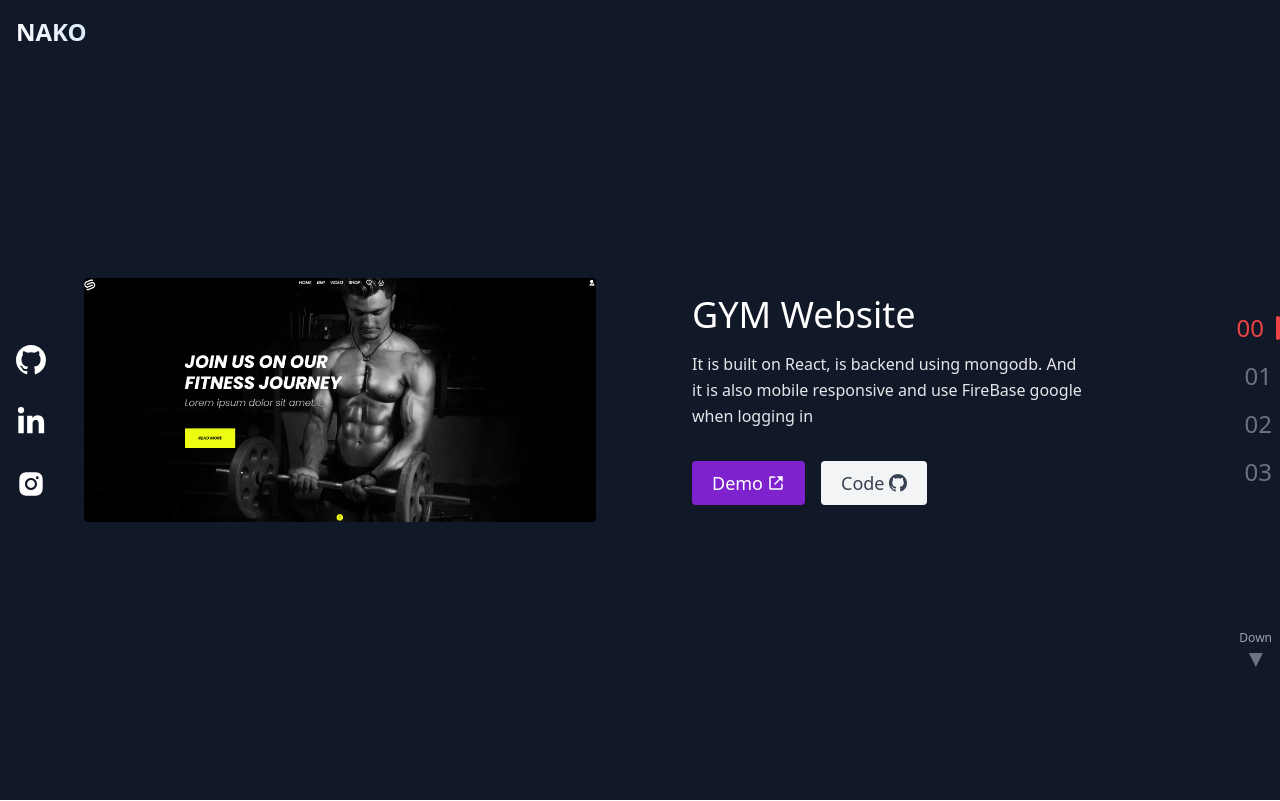
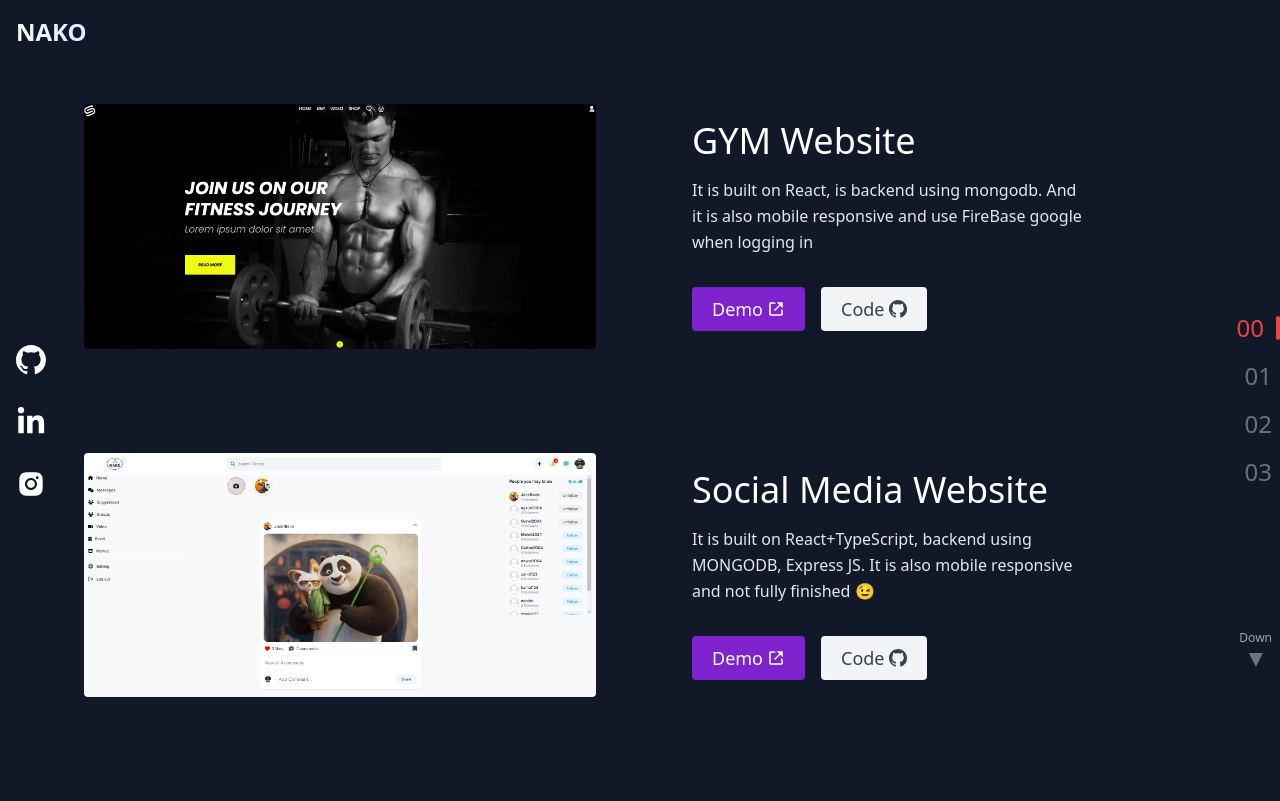
Before and after one commit to nahjd/Portolio, a React (Vite) app: page /projects in a window 1280 px wide. Built offline with nearby package versions, Linux system fonts and the light colour scheme.

Commit message:
Social-Media

```diff
--- a/src/components/ProjectCard.jsx
+++ b/src/components/ProjectCard.jsx
@@ -22,7 +22,7 @@ function ProjectCard({ name, about, image, demo, code, note }) {
                     <p className="mb-8 leading-relaxed lg:pr-28">{about}</p>
                     {note && (
                         <p className="mb-5 leading-relaxed lg:pr-28 text-red-700 text-sm font-medium">
-                            {note}{" "}
+                            {note}
                             <a
                                 href="https://fash-cave.onrender.com/"
                                 target="_blank"
--- a/src/pages/Project.jsx
+++ b/src/pages/Project.jsx
@@ -14,6 +14,15 @@ function Project() {
                     demo={"https://gymnako.vercel.app/"}
                     code={"https://github.com/nahjd/GYM.git"}
                 />
+                <ProjectCard
+                    name={"Social Media Website"}
+                    image={"/images/pro2.png"}
+                    about={
+                        "It is built on React+TypeScript, backend using MONGODB, Express JS. It is also mobile responsive and not fully finished 😉"
+                    }
+                    demo={"https://social-sebeke-nako.vercel.app"}
+                    code={""}
+                />
 
             </div>
         </div>
```
Also changed, not shown: public/images/pro2.png (added).
